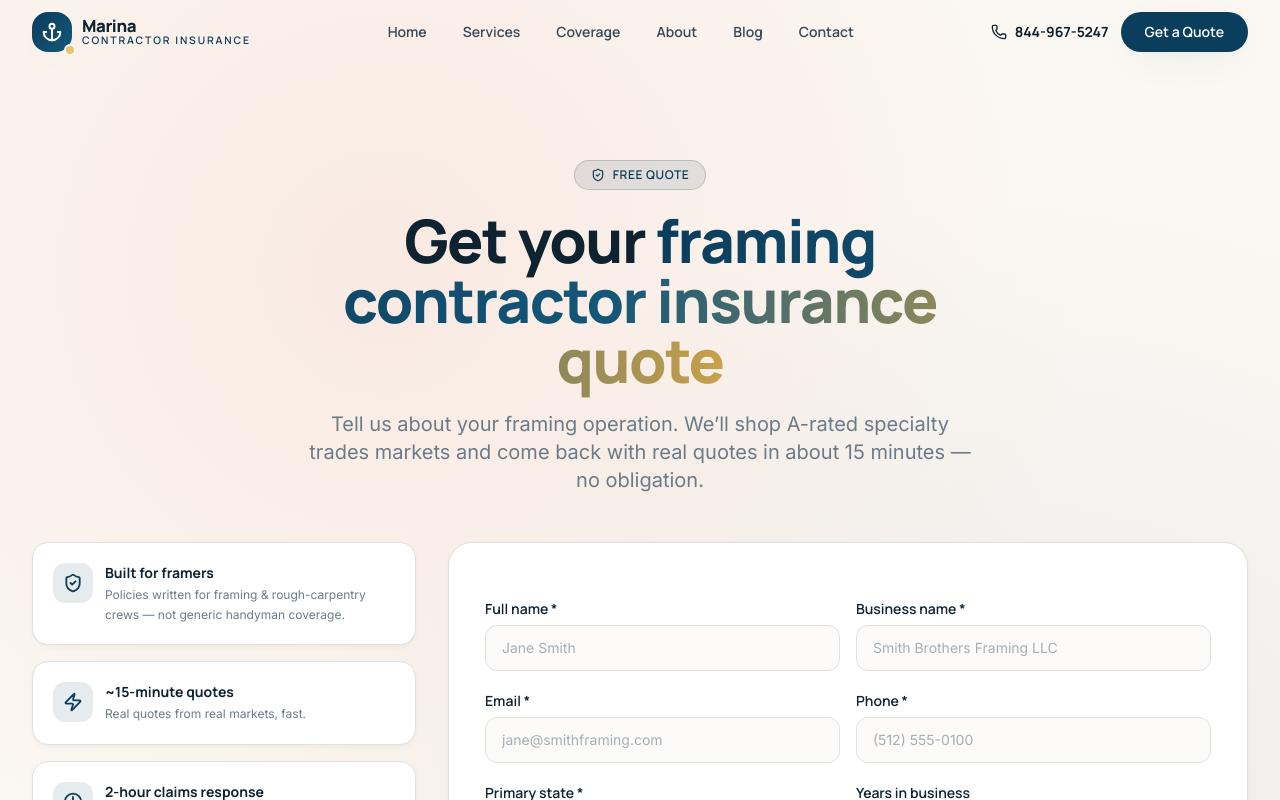
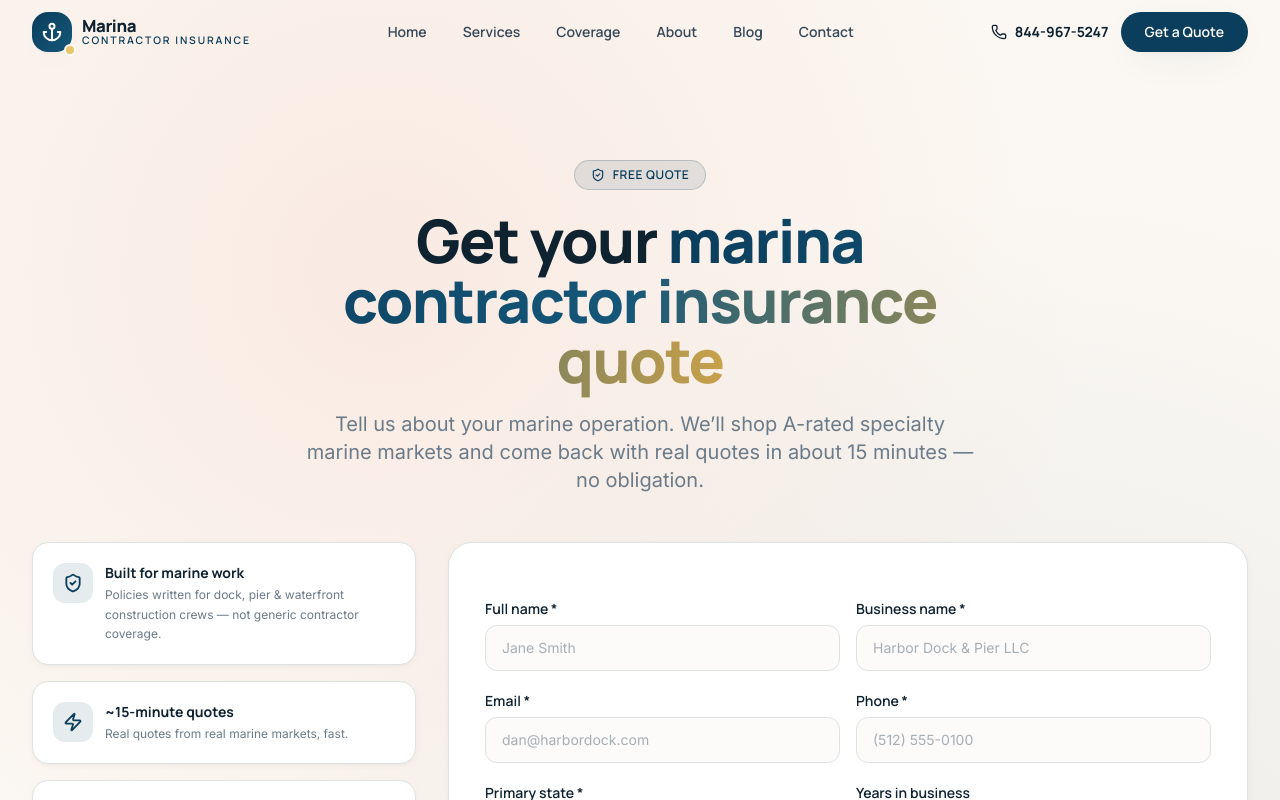
Before and after one commit to MCERQUA/marinacontractorinsurance.com, a Next.js app: page /quote in a window 1280 px wide. Shown: the top 800 px of the page. Built offline with nearby package versions, Linux system fonts and the light colour scheme.

Commit message:
auto-save: src/app/blog/page.tsx,src/app/contact/page.tsx,src/app/quote/page.tsx

```diff
--- a/src/app/blog/page.tsx
+++ b/src/app/blog/page.tsx
@@ -72,7 +72,7 @@ export default function BlogPage() {
                       <article className="grid md:grid-cols-2 gap-0 rounded-[2rem] overflow-hidden bg-white border border-adobe shadow-card hover:shadow-card-hover transition-all">
                         <div className="relative overflow-hidden">
                           <img
-                            src={featured.image || "/images/framing-walls.jpg"}
+                            src={featured.image || "/images/dock-construction.jpg"}
                             alt={featured.title}
                             className="w-full h-64 md:h-full object-cover group-hover:scale-105 transition-transform duration-500"
                           />
--- a/src/app/contact/page.tsx
+++ b/src/app/contact/page.tsx
@@ -8,7 +8,7 @@ import { SITE } from "@/lib/site";
 import { CheckCircle2, ArrowRight, Phone, Mail, MapPin, Clock, MessageCircle } from "lucide-react";
 
 const WEBHOOK_URL =
-  "https://josh.jam-bot.com/social-api/api/leads/webhook/netlify?tenant=josh&site=framingcontractorinsurance.com";
+  "https://josh.jam-bot.com/social-api/api/leads/webhook/netlify?tenant=josh&site=marinacontractorinsurance.com";
 
 export default function ContactPage() {
   const [formData, setFormData] = useState({
--- a/src/app/quote/page.tsx
+++ b/src/app/quote/page.tsx
@@ -10,11 +10,11 @@ import { US_STATES, QUOTE_SERVICE_TYPES, YEARS_OPTIONS } from "@/lib/content";
 import { CheckCircle2, ShieldCheck, ArrowRight, Phone, Clock, Zap, MapPin } from "lucide-react";
 
 const WEBHOOK_URL =
-  "https://josh.jam-bot.com/social-api/api/leads/webhook/netlify?tenant=josh&site=framingcontractorinsurance.com";
+  "https://josh.jam-bot.com/social-api/api/leads/webhook/netlify?tenant=josh&site=marinacontractorinsurance.com";
 
 const trustItems = [
-  { icon: ShieldCheck, title: "Built for framers", desc: "Policies written for framing & rough-carpentry crews — not generic handyman coverage." },
-  { icon: Zap, title: "~15-minute quotes", desc: "Real quotes from real markets, fast." },
+  { icon: ShieldCheck, title: "Built for marine work", desc: "Policies written for dock, pier & waterfront construction crews — not generic contractor coverage." },
+  { icon: Zap, title: "~15-minute quotes", desc: "Real quotes from real marine markets, fast." },
   { icon: Clock, title: "2-hour claims response", desc: "When a loss hits, you reach a person." },
   { icon: MapPin, title: "All 50 states", desc: "Licensed nationwide — NPN #8608479." },
 ];
@@ -50,7 +50,7 @@ export default function QuotePage() {
       await fetch(WEBHOOK_URL, {
         method: "POST",
         headers: { "Content-Type": "application/json" },
-        body: JSON.stringify({ form_name: "quote", source: "framingcontractorinsurance.com", ...formData }),
+        body: JSON.stringify({ form_name: "quote", source: "marinacontractorinsurance.com", ...formData }),
       });
       setSubmitted(true);
     } catch {
@@ -75,12 +75,12 @@ export default function QuotePage() {
               <h1 className="mt-5 font-heading font-extrabold text-espresso text-4xl md:text-5xl lg:text-6xl leading-[1.05] tracking-tight">
                 Get your{" "}
                 <span className="bg-gradient-to-r from-clay via-clay-light to-gold-dark bg-clip-text text-transparent">
-                  framing contractor insurance quote
+                  marina contractor insurance quote
                 </span>
               </h1>
               <p className="mt-5 lead">
-                Tell us about your framing operation. We&rsquo;ll shop A-rated
-                specialty trades markets and come back with real quotes in about
+                Tell us about your marine operation. We&rsquo;ll shop A-rated
+                specialty marine markets and come back with real quotes in about
                 15 minutes — no obligation.
               </p>
             </FadeIn>
@@ -167,14 +167,14 @@ export default function QuotePage() {
                         </div>
                         <div>
                           <label htmlFor="businessName" className={labelClass}>Business name *</label>
-                          <input id="businessName" name="businessName" type="text" required value={formData.businessName} onChange={handleChange} placeholder="Smith Brothers Framing LLC" className={inputClass} />
+                          <input id="businessName" name="businessName" type="text" required value={formData.businessName} onChange={handleChange} placeholder="Harbor Dock & Pier LLC" className={inputClass} />
                         </div>
                       </div>
 
                       <div className="grid sm:grid-cols-2 gap-4">
                         <div>
                           <label htmlFor="email" className={labelClass}>Email *</label>
-                          <input id="email" name="email" type="email" required value={formData.email} onChange={handleChange} placeholder="jane@smithframing.com" className={inputClass} />
+                          <input id="email" name="email" type="email" required value={formData.email} onChange={handleChange} placeholder="dan@harbordock.com" className={inputClass} />
                         </div>
                         <div>
                           <label htmlFor="phone" className={labelClass}>Phone *</label>
@@ -214,7 +214,7 @@ export default function QuotePage() {
                         </label>
                         <textarea
                           id="message" name="message" rows={4} value={formData.message}
-                          onChange={handleChange} placeholder="Crew size, residential vs. commercial, typical project size, W-2 vs. subs, coverage lines needed, current insurer, loss history, or anything else that helps us quote accurately…"
+                          onChange={handleChange} placeholder="Crew size, type of marine work (docks, piers, dredging, pile driving), how much is over water vs. upland, equipment you own, coverage lines needed, current insurer, loss history, or anything else that helps us quote accurately…"
                           className={`${inputClass} resize-none`}
                         />
                       </div>
```
